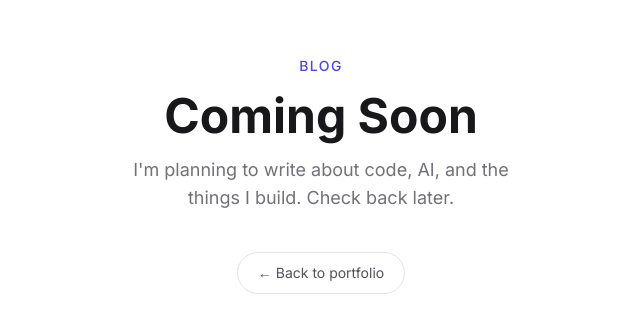
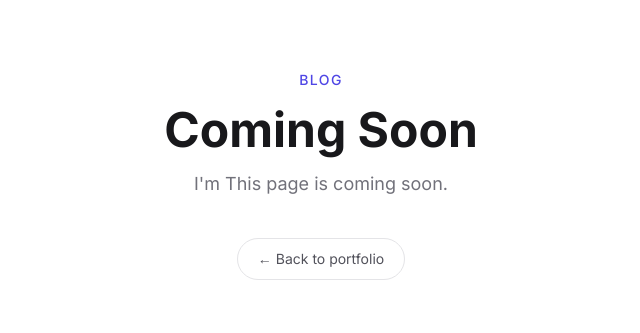
Before and after one commit to jessiezhwang/portfolio, a Next.js app in the folder portfolio/: page /blog in a window 1280 px wide. Shown: the part 225-558 px from the top of the page, without its empty margins (319-959 px from the left). Built offline with nearby package versions, Linux system fonts and the light colour scheme.

Commit message:
change Blog webpage description

```diff
--- a/portfolio/src/app/blog/page.tsx
+++ b/portfolio/src/app/blog/page.tsx
@@ -3,7 +3,7 @@ import type { Metadata } from "next";
 
 export const metadata: Metadata = {
   title: "Blog — Jessie Wang",
-  description: "Writing on code, AI, and building things. Coming soon.",
+  description: "This page is coming soon.",
 };
 
 export default function BlogPage() {
@@ -16,8 +16,7 @@ export default function BlogPage() {
         Coming Soon
       </h1>
       <p className="text-zinc-500 dark:text-zinc-400 text-lg max-w-sm mb-10">
-        I&apos;m planning to write about code, AI, and the things I build.
-        Check back later.
+        I&apos;m This page is coming soon.
       </p>
       <Link
         href="/"
```
